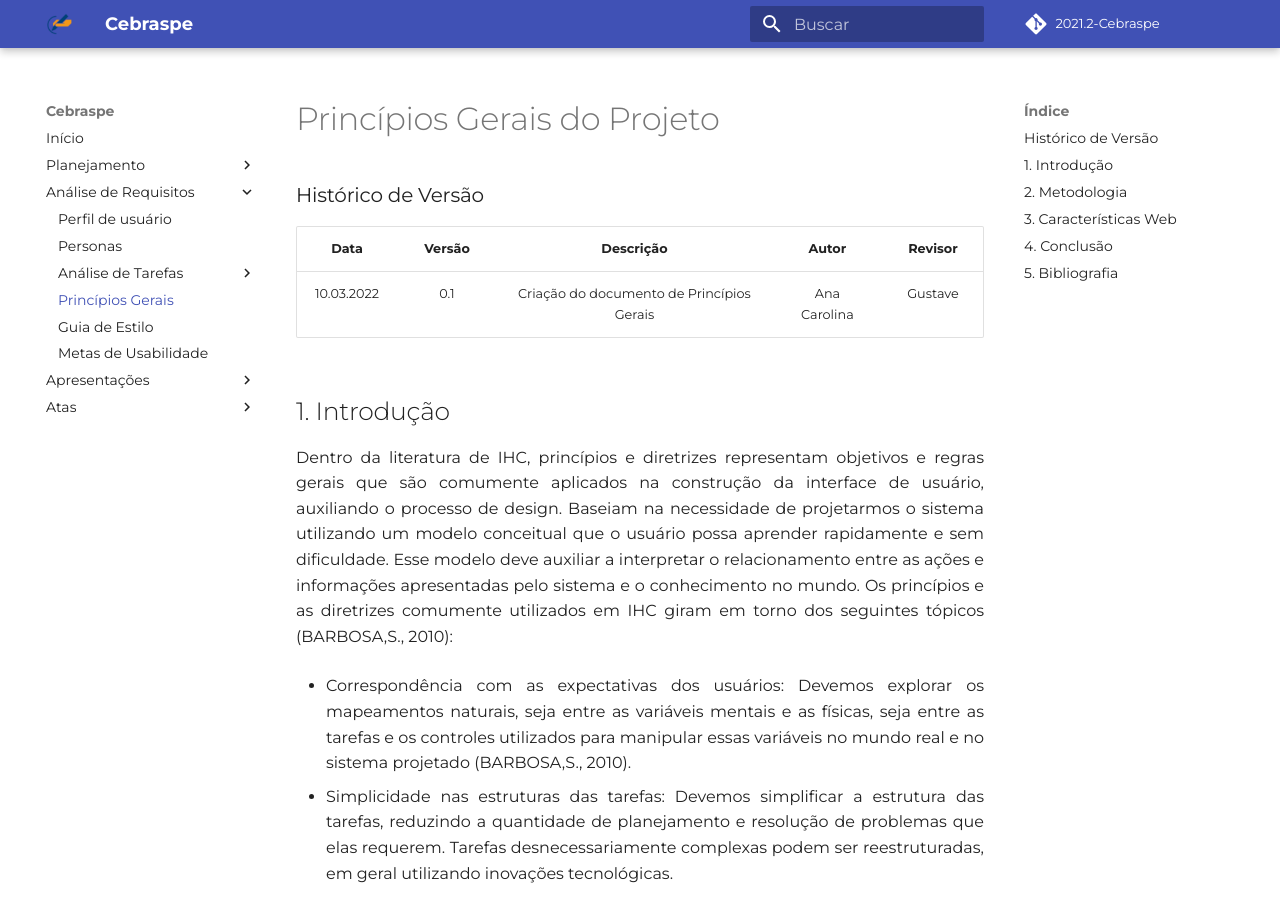
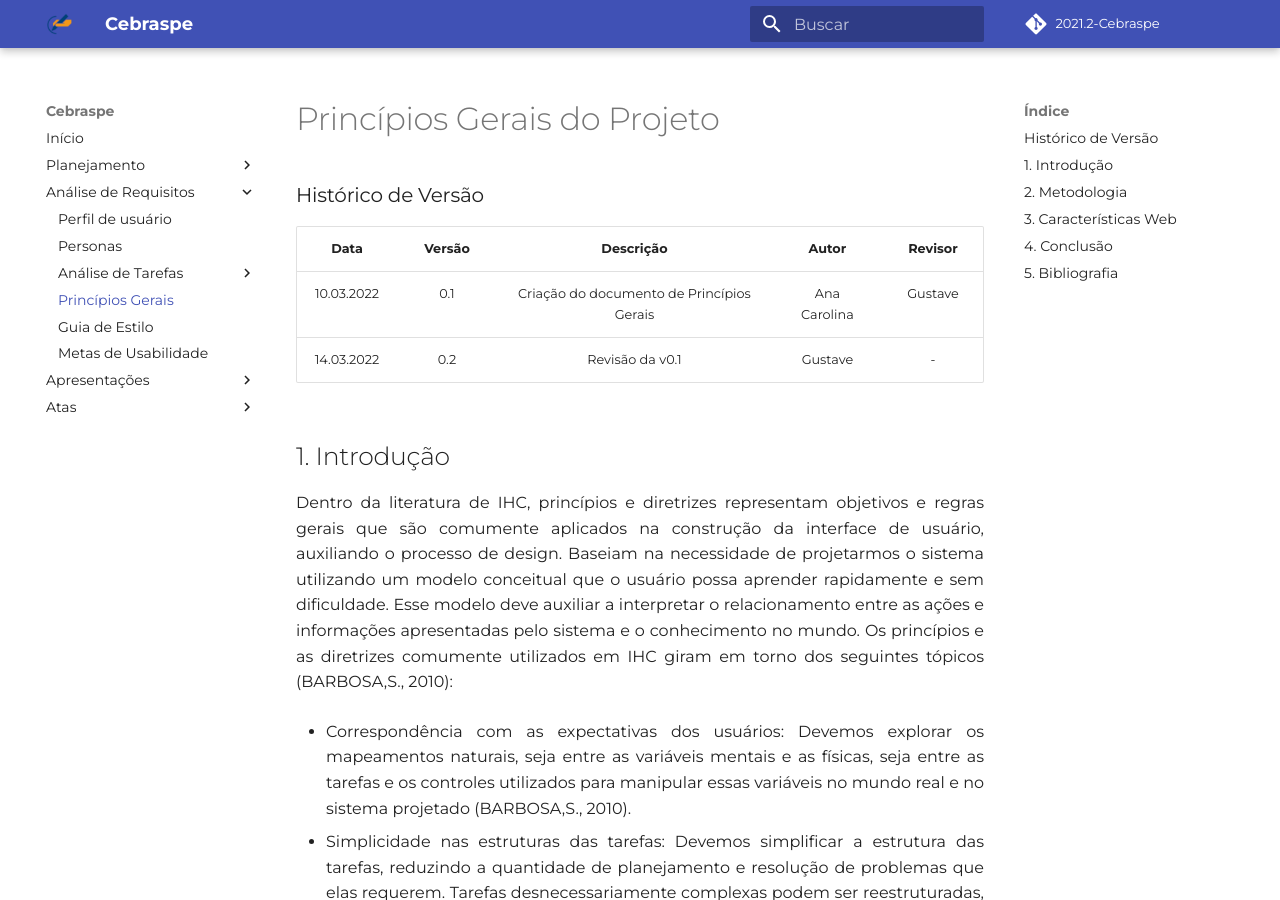
Before and after one commit to Interacao-Humano-Computador/2021.2-Cebraspe, an MkDocs documentation site: the page built from docs/Análise_de_requisitos/Principios_gerais/Principios_gerais.md, in a window 1280 px wide and 900 px high. Built offline with MkDocs 1.6.1 and Material for MkDocs 9.7.7, drawn with Linux system fonts in a browser that asks for light colours; some web fonts are replaced; comment, search, counter and statistics services are not loaded.

Commit message:
#17 - revisao

```diff
--- a/docs/Análise_de_requisitos/Principios_gerais/Principios_gerais.md
+++ b/docs/Análise_de_requisitos/Principios_gerais/Principios_gerais.md
@@ -5,6 +5,7 @@
 |    Data    | Versão |                 Descrição                 |    Autor     | Revisor |
 | :--------: | :----: | :---------------------------------------: | :----------: | :-----: |
 | 10.03.2022 |  0.1   | Criação do documento de Princípios Gerais | Ana Carolina | Gustave |
+| 14.03.2022 |  0.2   |              Revisão da v0.1              |   Gustave    |    -    |
 
 ## 1. Introdução
 
```
